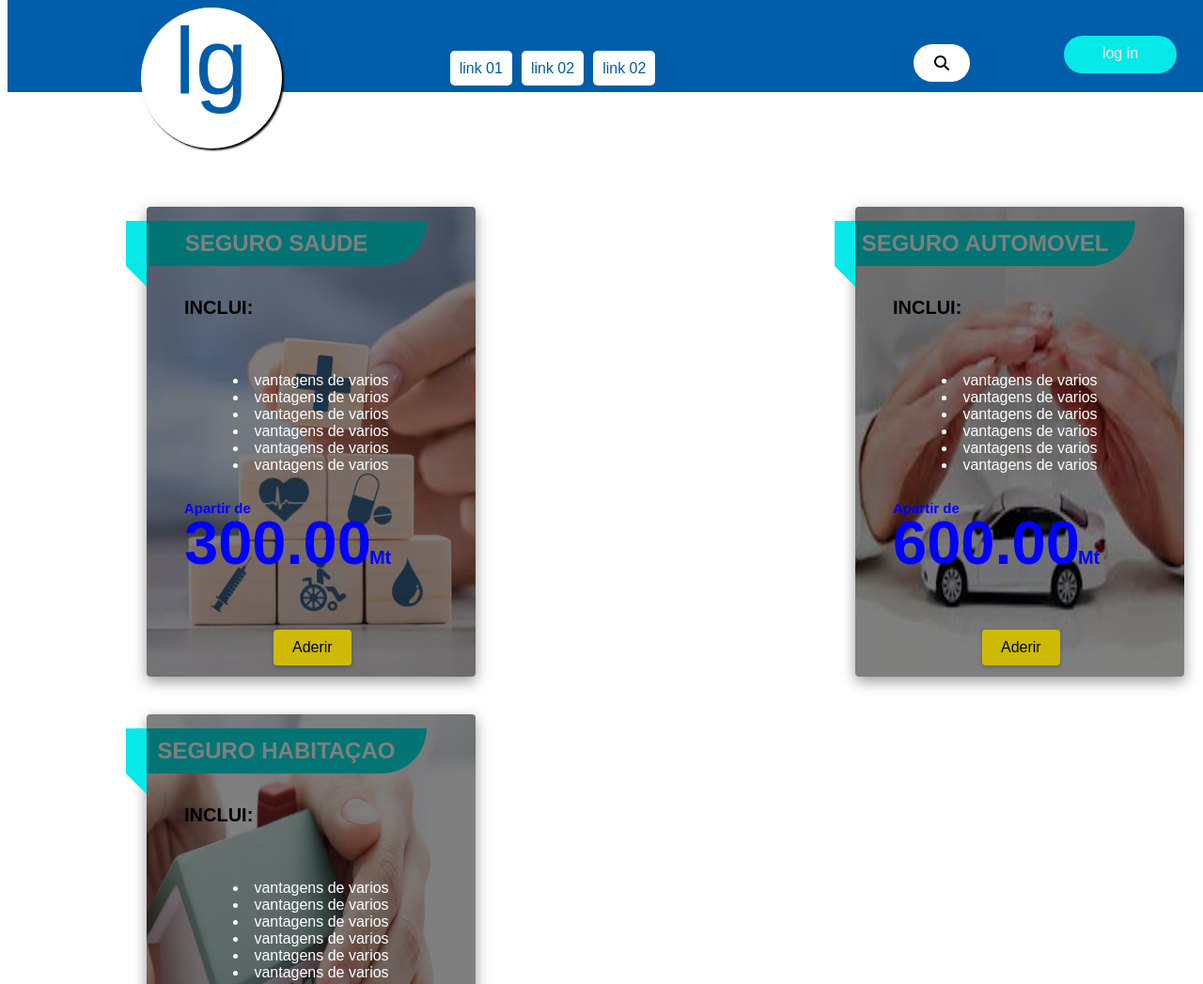
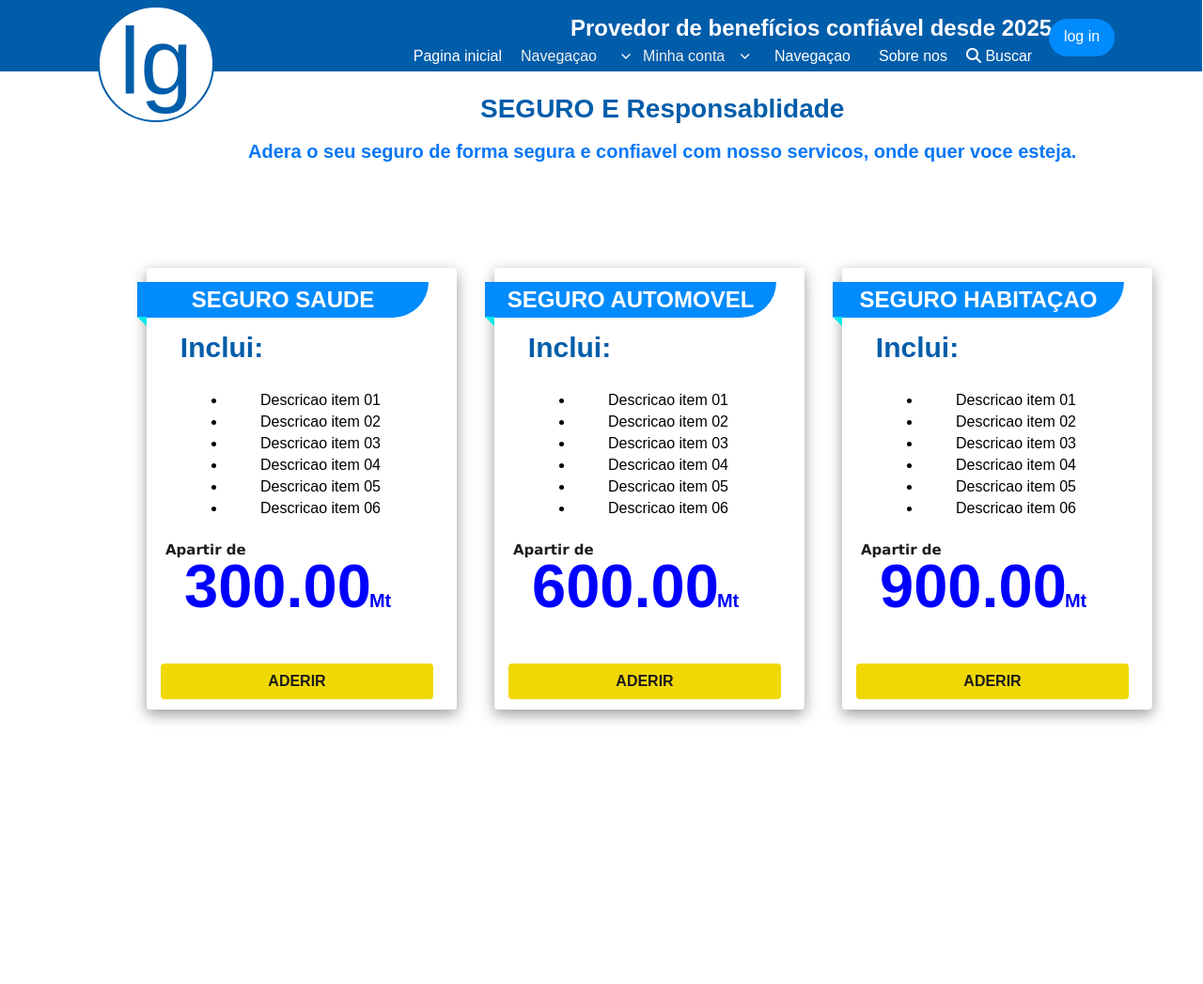
Before and after one commit to Armenio-Aguiar/PageCorect, a plain HTML site: page index.html in a window 1280 px wide. Shown: the top 1047 px of the page at 94% size. After the commit the page ends 840 px from the top, so only its background shows below. Drawn offline with Linux system fonts and the light colour scheme.

Commit message:
actualicao

```diff
--- a/index.html
+++ b/index.html
@@ -5,43 +5,132 @@
     <meta name="viewport" content="width=device-width, initial-scale=1.0">
     <link rel="stylesheet" href="style/index.css">
     <link rel="stylesheet" href="https://cdnjs.cloudflare.com/ajax/libs/font-awesome/6.5.0/css/all.min.css">
+    <style> .custom-select {
+        position: relative;
+        width: 120px;
+        font-family: sans-serif;
+        cursor: pointer;
+      }
+
+      .selected {
+        color: #f0f0f0;
+        display: flex;
+        justify-content: space-between;
+        align-items: center;
+        margin-top: -18px;
+      }
+
+      .selected svg {
+        width: 16px;
+        height: 16px;
+        stroke: #fff;
+        transition: transform 0.3s;
+      }
+
+      .custom-select:hover .selected svg {
+        transform: rotate(180deg);
+      }
+
+      .options {
+        position: absolute;
+        top: 100%;
+        left: 0;
+        right: 0;
+        background-color: white;
+        border: 1px solid #ccc;
+        border-top: none;
+        display: none;
+        z-index: 1000;
+      }
+
+      .options div {
+        padding: 10px 12px;
+        border-top: 1px solid #eee;
+      }
+
+      .options div:hover {
+        background-color: #e0e0e0;
+      }
+
+      .custom-select:hover .options {
+        display: block;
+      }
+    </style>
     <title>index.com</title>
 </head>
 <body>
   <header>
         <div class="logo">lg</div>
         <ul>
-            <li><a href="">link 01</a></li>
-            <li><a href="">link 02</a></li>
-            <li><a href="">link 02</a></li>
+            <li><a href="">Pagina inicial</a></li>
+            <li>
+                <a href="">
+                    <div class="custom-select">
+                        <div class="selected">
+                          <span>Navegaçao </span>
+                          <svg xmlns="http://www.w3.org/2000/svg" viewBox="0 0 24 24" fill="none"
+                               stroke="currentColor" stroke-width="2" stroke-linecap="round" stroke-linejoin="round">
+                            <polyline points="6 9 12 15 18 9" />
+                          </svg>
+                        </div>
+                        <div class="options">
+                          <div>Opção 1</div>
+                          <div>Opção 2</div>
+                          <div>Opção 3</div>
+                        </div>
+                      </div>
+                </a>
+            </li>
+            <li><a href="">
+                <div class="custom-select">
+                    <div class="selected">
+                      <span>Minha conta</span>
+                      <svg xmlns="http://www.w3.org/2000/svg" viewBox="5 0 24 24" fill="none"
+                           stroke="currentColor" stroke-width="2" stroke-linecap="round" stroke-linejoin="round">
+                        <polyline points="6 9 12 15 18 9" />
+                      </svg>
+                    </div>
+                    <div class="options">
+                      <div>Opção 1</div>
+                      <div>Opção 2</div>
+                      <div>Opção 3</div>
+                    </div>
+                  </div>
+            </a></li>
+            <li><a href="">Navegaçao</a></li>
+            <li><a href="">Sobre nos </a></li>
+            <li style="font-family: Arial, Helvetica, sans-serif;color: #fff;">
+                <span><i class="fas fa-search"></i></span>
+                Buscar
+            </li>
         </ul>
-        <div class="buscador">
-            <a class="sech-btn" href=""><i class="fas fa-search"></i></a>
-            <input class="serch-text" type="text" name="btn_buscar"placeholder="O que deseja buscar?">
-       </div>
+        <h2 style="margin-left: 35%;font-family: sans-serif;font-weight: bold;color: #fff;">
+            Provedor de benefícios confiável desde 2025</h2>
         <div class="user">
             log in
         </div>
   </header>
+    <div style=" margin-left: 20%; position: absolute; margin-top: 5%;font-size: 28px; text-align: center; display: flex;justify-content: center;flex-direction: column; ">
+    <p style="color:rgb(0, 93, 170);font-weight: bold;font-family:sans-serif;" >SEGURO E Responsablidade</p>
+    <p style="font-family: sans-serif; font-size: 20px; color: rgb(7, 119, 247);margin-top: -10px;font-weight: bold;">Adera o seu seguro de forma segura e confiavel com nosso servicos, onde quer voce esteja.</p>
+</div>
   <section>
     <div class="contaneir">
-
         <div class="boxConten">
             <div class="ex">
                 <h1>SEGURO SAUDE</h1>
             </div>
             <div class="box">
-                <div class="icon"><img src="img/pnm_64b54808be295920005907.webp" alt=""></div>
                 <div class="content">
-                    <h3 id="LOGO">INCLUI:</h3>
-                    <p>
-                        <li>vantagens de varios</li>
-                        <li>vantagens de varios</li>
-                        <li>vantagens de varios</li>
-                        <li>vantagens de varios</li>
-                        <li>vantagens de varios</li>
-                        <li>vantagens de varios</li>
-                    </p>
+                    <ul style="margin-top: 80px;">
+                        <p style="margin-left: -100%;margin-top: -25%; color:  rgb(0, 93, 170);font-family: sans-serif;font-size: 30px;font-weight: bold;">Inclui:</p>
+                        <li>Descricao item 01</li>
+                        <li>Descricao item 02</li>
+                        <li>Descricao item 03</li>
+                        <li>Descricao item 04</li>
+                        <li>Descricao item 05</li>
+                        <li>Descricao item 06</li>
+                    </ul>
                     <p id="preco"> <span id="aviso">Apartir de</span>300.00 <span>Mt</span></p>
                     <a  href="SubPage/seguro.html" class="aderir">Aderir</a>
                 </div>
@@ -53,17 +142,17 @@
                 <h1>SEGURO AUTOMOVEL</h1>
             </div>
             <div class="box">
-                <div class="icon"><img src="img/images.jpg" alt=""   style="width: 400px;height: 500px; margin-left: 10px;"></div>
                 <div class="content">
-                    <h3 id="LOGO">INCLUI:</h3>
-                    <p>
-                        <li>vantagens de varios</li>
-                        <li>vantagens de varios</li>
-                        <li>vantagens de varios</li>
-                        <li>vantagens de varios</li>
-                        <li>vantagens de varios</li>
-                        <li>vantagens de varios</li>
-                    </p>
+
+                    <ul style="margin-top: 80px;">
+                        <p style="margin-left: -100%;margin-top: -25%; color:  rgb(0, 93, 170);font-family: sans-serif;font-size: 30px;font-weight: bold;">Inclui:</p>
+                        <li>Descricao item 01</li>
+                        <li>Descricao item 02</li>
+                        <li>Descricao item 03</li>
+                        <li>Descricao item 04</li>
+                        <li>Descricao item 05</li>
+                        <li>Descricao item 06</li>
+                    </ul>
                     <p id="preco"> <span id="aviso">Apartir de</span>600.00 <span>Mt</span></p>
                     <a  href="SubPage/seguro.html" class="aderir">Aderir</a>
                 </div>
@@ -75,17 +164,16 @@
                 <h1>SEGURO HABITAÇAO</h1>
             </div>
             <div class="box">
-                <div class="icon"><img src="img/Thumb_-multirriscos-habitaÃ§Ã£o-1.jpg" alt="" style="width: 500px;height: 500px;"></div>
                 <div class="content">
-                    <h3 id="LOGO">INCLUI:</h3>
-                    <p>
-                        <li>vantagens de varios</li>
-                        <li>vantagens de varios</li>
-                        <li>vantagens de varios</li>
-                        <li>vantagens de varios</li>
-                        <li>vantagens de varios</li>
-                        <li>vantagens de varios</li>
-                    </p>
+                    <ul style="margin-top: 80px;">
+                        <p style="margin-left: -100%;margin-top: -25%; color:  rgb(0, 93, 170);font-family: sans-serif;font-size: 30px;font-weight: bold;">Inclui:</p>
+                        <li>Descricao item 01</li>
+                        <li>Descricao item 02</li>
+                        <li>Descricao item 03</li>
+                        <li>Descricao item 04</li>
+                        <li>Descricao item 05</li>
+                        <li>Descricao item 06</li>
+                    </ul>
                     <p id="preco"> <span id="aviso">Apartir de</span>900.00 <span>Mt</span></p>
                     <a  href="SubPage/seguro.html" class="aderir">Aderir</a>
                 </div>
--- a/style/index.css
+++ b/style/index.css
@@ -1,99 +1,62 @@
 header{
     background: rgb(0, 93, 170);
     width: 100%;
-    height: 100px;
+    height: 80px;
     padding: 0;
     margin: 0;
     display: flex;
     justify-content: center;
     position: absolute;
-    margin-top: -10px;
+    margin-top: -12px;
+    margin-left: -9px;
+    flex-wrap: wrap;
+    flex-direction: row;
 }
 .logo{
     font-family: sans-serif;
     font-size: 100px;
     position: absolute;
-    width: 150px;
-    height: 150px;
-    margin-left: 49px;
+    width: 120px;
+    height: 120px;
+    margin-left: -50px;
     margin-top: 10px;
     color: rgb(0, 93, 170);
     background-color: #fff;
     text-align: center;
     border-radius: 60%;
-    box-shadow: 2px 2px 2px #000;
     margin-right: 70%;
+    border:2px solid rgb(0, 93, 170); ;
 }
 header ul{
+    margin-top: 5px;
     display: flex;
     justify-content: space-around;
     position: absolute;
-    margin-right: 170px;
+    margin-right: -200px;
 }
 header ul li{
     list-style: none;
     margin: 50px 0px 0px 10px;
 }
 header ul li a{
-    color: rgb(0, 93, 170);
+    color: #fff;
     text-decoration: none;
     font-family: sans-serif;
-    background-color: #fff;
     padding: 10px;
-    border-radius: 5px;
-
 }
 .user{
-    margin-left: 85%;
-    margin-top: 40px;
+    margin-left: 80%;
+    margin-top: 24px;
     font-family: sans-serif;
-    background:#07e9e9 ;
+    background:#028bfc;
     height: 20px;
-    width: 100px;
+    width: 50px;
     padding: 10px;
     color: #fff;
     border-radius: 20px;
     text-align: center;
+    position: absolute;
 }
-/***barra de pesquisa***/
-.buscador{
-	position: absolute;
-	transform: translate(-50%,-50%);
-	background-color:#fff;
-	height: 20px;
-	border-radius: 40px;
-	padding: 10px;
-    margin-top: 5.4%;
-    margin-left: 60%;
-}
-.sech-btn{
-	color:white;
-	float: right;
-	width: 40px;
-	height: 20px;
-	border-radius: 50%;
-	background-color:none;
-	display: flex;
-	justify-content: center;
-	align-items: center;
-}
-.serch-text{
-	border:none;
-	background:none;
-	outline: none;float: left;padding: 0px;color: none;
-	font-size: 15px;
-	transition: 0.5s;
-	line-height: 25px;
-	width:0px;
-}
-.buscador:hover > .serch-text{
-	width: 240px;
-	padding:0 5px;
-}
-.buscador i{
-    color: #000;
-}
-
 section{
     transition: 0.5s;
     margin: 0;
@@ -114,7 +77,7 @@ section{
     }
     .contaneir .box{
         position: relative;
-        width: 350px;
+        width: 330px;
         padding:  40px;
         background: #fff;
         box-shadow: 0 5px 15px rgba(0,0,0,.4);
@@ -123,7 +86,10 @@ section{
         box-sizing: border-box;
         overflow: hidden;
         text-align: center;
-        height: 500px;
+        height: 470px;
+    }
+    .contaneir .box:hover{
+        transform:rotate(10px)
     }
     .contaneir .box:before{
         content: '';
@@ -132,7 +98,6 @@ section{
         position: absolute;
         top: 0;
         left: 0;
-        background: rgba(0,0,0,.5);
         z-index: 1;
         pointer-events: none;
     }
@@ -153,65 +118,18 @@ section{
         transition: 1s;
 
     }
-    .contaneir .box .icon img{
-        margin-left: -150px;
-        margin-top: 250px;
-    }
     .contaneir .box .content{
          position: relative;
          z-index: 1;
          transition: 0.5s;
     }
     .contaneir .box .content h3{
-        font-size: 20px;
-        margin: -80px 0;
+        font-size: 15px;
+        margin: 20px 0;
         padding: 0;
         position: absolute;
-    }
-    #icon1{
-        display: inline-block;
-        padding: 10px 20px;
-        background:rgb(0, 93, 170);
-        border-radius: 4px;
-        text-decoration: none;
-        color: #000;
-        font-weight: 500;
-        margin-top: 20px;
-        box-shadow: 0 2px 5px rgba(0,0,0,0.2)
-    }
-    #icon1:hover{
-        background: #fff;
-
-    }
-    #icon2{
-        display: inline-block;
-        padding: 10px 20px;
-        background:rgb(206, 186, 5);
-        border-radius: 4px;
-         text-decoration: none;
-         color: #000;
-         font-weight: 500;
-         margin-top: 20px;
-         box-shadow: 0 2px 5px rgba(0,0,0,0.2)
-    }
-    #icon2:hover{
-        background: #fff;
-
-    }
-    #icon3{
-        display: inline-block;
-        padding: 10px 20px;
-        background:rgb(206, 186, 5);
-        border-radius: 4px;
-         text-decoration: none;
-         color: #000;
-         font-weight: 500;
-         margin-top: 20px;
-         box-shadow: 0 2px 5px rgba(0,0,0,0.2)
-    }
-    #icon3:hover{
-        background: #fff;
-
+        color: #fff;
+        position: absolute;
     }
     .ex{
         margin: -5px;
@@ -222,12 +140,12 @@ section{
         margin-top: 15px;
     }
     h1{
-        padding: 10px;
+        padding: 5px;
         text-align: center;
-        background: #07e9e9;
+        background: #028bfc;
         color: #fff;
         width: 300px;
-        margin-left: 3px;
+        margin-left: 15px;
         position: relative;
         border-radius: 0px 0px 50px 0px;
         z-index: -2;
@@ -236,24 +154,19 @@ section{
         border-color:#07e9e9 #07e9e9  transparent transparent ;
         border-style: solid;
         content: '';
-        border-width: 11px;
+        border-width: 5px;
         position: absolute;
         left:-0.5px;
-        top: 48px;
+        top: 37px;
     }
 .content h2{
     font-family: Arial, Helvetica, sans-serif;
     font-size: 25px;
 }
-.boxConten01{
-    background-image: url(img/pnm_64b54808be295920005907.webp);
+.box li{
+    color: #000;
+    margin: 5px;
 }
-
-.box li{
-    color: #fff;
-}
-
-
 .box #preco{
     position: absolute;
     font-size: 65px;
@@ -268,22 +181,25 @@ section{
 .aderir{
     display: inline-block;
     padding: 10px 20px;
-    background:rgb(206, 186, 5);
+    background:rgb(240, 216, 4);
     border-radius: 4px;
     text-decoration: none;
-    color: #000;
+    color: #1d1c1c;
     font-weight: 500;
-    margin-top: 20px;
-    box-shadow: 0 2px 5px rgba(0,0,0,0.2);
     position: absolute;
-    margin-top: 150px;
-    margin-left: -40px;
+    margin-top: 140px;
+    width:250px;
+    margin-left: -60%;
+    text-transform: uppercase;
+    font-weight: bold;
+    font-family: sans-serif;
 }
 #preco #aviso{
     position: absolute;
-    margin-left:0px;
     font-size: 15px;
-    margin-top: -8px;
+    margin-top: -10px;
+    color: #1d1c1c;
+    font-family: 'Lucida Sans', 'Lucida Sans Regular', 'Lucida Grande', 'Lucida Sans Unicode', Geneva, Verdana, sans-serif;
 }
 #moeda{
     position: absolute;
```
